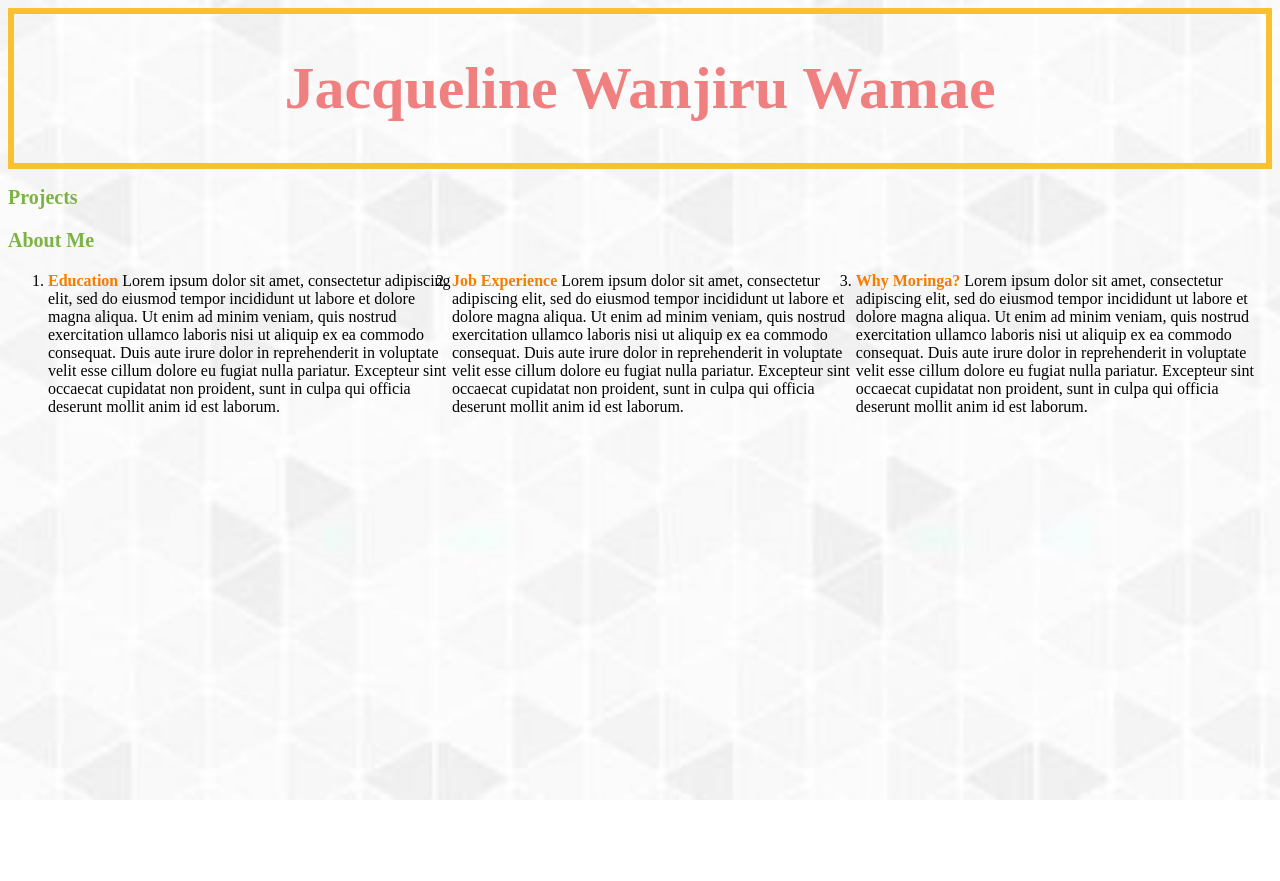
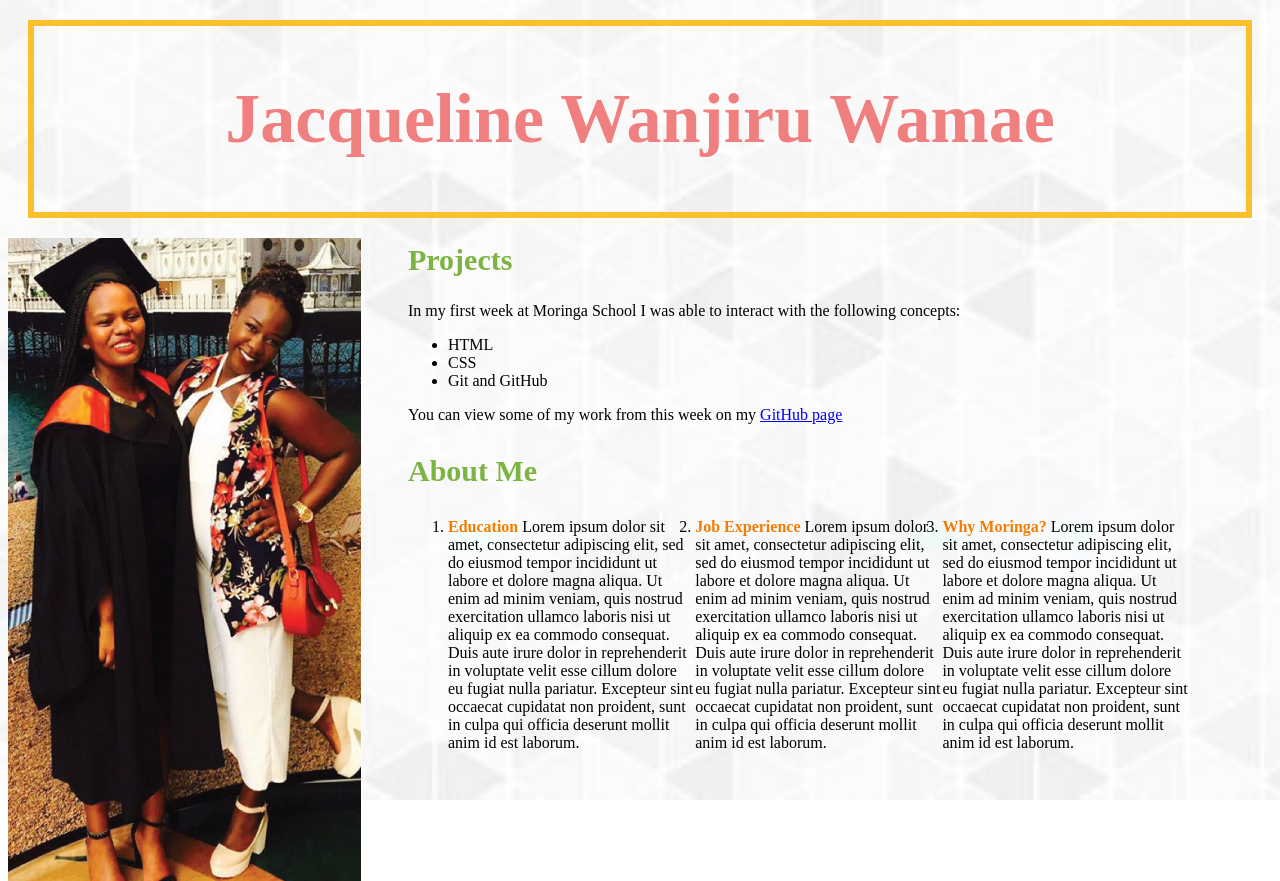
Before and after one commit to JackieWamae/JackieWamae.github.io, a plain HTML site: page index.html in a window 1280 px wide. Before the commit the page ends 808 px from the top, so only its background shows below. Drawn offline with Linux system fonts and the light colour scheme.

Commit message:
add graduation image, add external links

```diff
--- a/css/styles.css
+++ b/css/styles.css
@@ -12,7 +12,7 @@ body {
 h1 {
   text-align: center;
   color: #F08080;
-  font-size: 60px;
+  font-size: 70px;
 
 }
 
@@ -20,18 +20,28 @@ h1 {
   border: 6px;
   border-color: #FBC02D;
   border-style: solid;
+  padding: 6px;
+  margin: 20px;
 }
 
 .subheading {
   color: #7CB342;
-  font-size: 20px;
+  font-size: 30px;
 }
 
 .list1 {
 
-  width: 33%;
+  width: 30%;
   float: left;
 }
 strong{
   color: #F57C00;
 }
+
+img {
+  float: left;
+}
+
+.leftpad {
+  padding-left: 400px;
+}
--- a/index.html
+++ b/index.html
@@ -10,20 +10,33 @@
 <div class="heading">
   <h1>Jacqueline Wanjiru Wamae</h1>
 </div>
+<div class="" >
+  <img src="images/jackie.png" alt="Me at my graduation">
+</div>
+<div class="leftpad">
+    <h2 class="subheading">Projects</h2>
+    <p>In my first week at Moringa School I was able to interact with the following concepts:
+    <ul>
+      <li>HTML</li>
+      <li>CSS</li>
+      <li>Git and GitHub</li>
+    </ul>
+    You can view some of my work from this week on my <a href="https://github.com/JackieWamae">GitHub page</a></p>
 
-  <h2 class="subheading">Projects</h2>
   <div class="column">
-  <h3 class="subheading">About Me</h3>
+    <h3 class="subheading">About Me</h3>
     <p>
     <ol>
-      <li class="list1"><strong>Education</strong>      Lorem ipsum dolor sit amet, consectetur adipiscing elit, sed do eiusmod tempor incididunt ut labore et dolore magna aliqua. Ut enim ad minim veniam, quis nostrud exercitation ullamco laboris nisi ut aliquip ex ea commodo consequat. Duis aute irure dolor in reprehenderit in voluptate velit esse cillum dolore eu fugiat nulla pariatur. Excepteur sint occaecat cupidatat non proident, sunt in culpa qui officia deserunt mollit anim id est laborum.
-</li>
-      <li class="list1"><strong>Job Experience</strong>      Lorem ipsum dolor sit amet, consectetur adipiscing elit, sed do eiusmod tempor incididunt ut labore et dolore magna aliqua. Ut enim ad minim veniam, quis nostrud exercitation ullamco laboris nisi ut aliquip ex ea commodo consequat. Duis aute irure dolor in reprehenderit in voluptate velit esse cillum dolore eu fugiat nulla pariatur. Excepteur sint occaecat cupidatat non proident, sunt in culpa qui officia deserunt mollit anim id est laborum.
-</li>
-      <li class="list1"><strong>Why Moringa?</strong>      Lorem ipsum dolor sit amet, consectetur adipiscing elit, sed do eiusmod tempor incididunt ut labore et dolore magna aliqua. Ut enim ad minim veniam, quis nostrud exercitation ullamco laboris nisi ut aliquip ex ea commodo consequat. Duis aute irure dolor in reprehenderit in voluptate velit esse cillum dolore eu fugiat nulla pariatur. Excepteur sint occaecat cupidatat non proident, sunt in culpa qui officia deserunt mollit anim id est laborum.
-</li>
+      <li class="list1"><strong>Education</strong>
+        Lorem ipsum dolor sit amet, consectetur adipiscing elit, sed do eiusmod tempor incididunt ut labore et dolore magna aliqua. Ut enim ad minim veniam, quis nostrud exercitation ullamco laboris nisi ut aliquip ex ea commodo consequat. Duis aute irure dolor in reprehenderit in voluptate velit esse cillum dolore eu fugiat nulla pariatur. Excepteur sint occaecat cupidatat non proident, sunt in culpa qui officia deserunt mollit anim id est laborum.</li>
+      <li class="list1"><strong>Job Experience</strong>
+        Lorem ipsum dolor sit amet, consectetur adipiscing elit, sed do eiusmod tempor incididunt ut labore et dolore magna aliqua. Ut enim ad minim veniam, quis nostrud exercitation ullamco laboris nisi ut aliquip ex ea commodo consequat. Duis aute irure dolor in reprehenderit in voluptate velit esse cillum dolore eu fugiat nulla pariatur. Excepteur sint occaecat cupidatat non proident, sunt in culpa qui officia deserunt mollit anim id est laborum.</li>
+
+      <li class="list1"><strong>Why Moringa?</strong>
+        Lorem ipsum dolor sit amet, consectetur adipiscing elit, sed do eiusmod tempor incididunt ut labore et dolore magna aliqua. Ut enim ad minim veniam, quis nostrud exercitation ullamco laboris nisi ut aliquip ex ea commodo consequat. Duis aute irure dolor in reprehenderit in voluptate velit esse cillum dolore eu fugiat nulla pariatur. Excepteur sint occaecat cupidatat non proident, sunt in culpa qui officia deserunt mollit anim id est laborum.</li>
+    </ol>
     </p>
   </div>
-
+</div>
 </body>
 </html>
```
Also changed, not shown: images/jackie.png (added).
